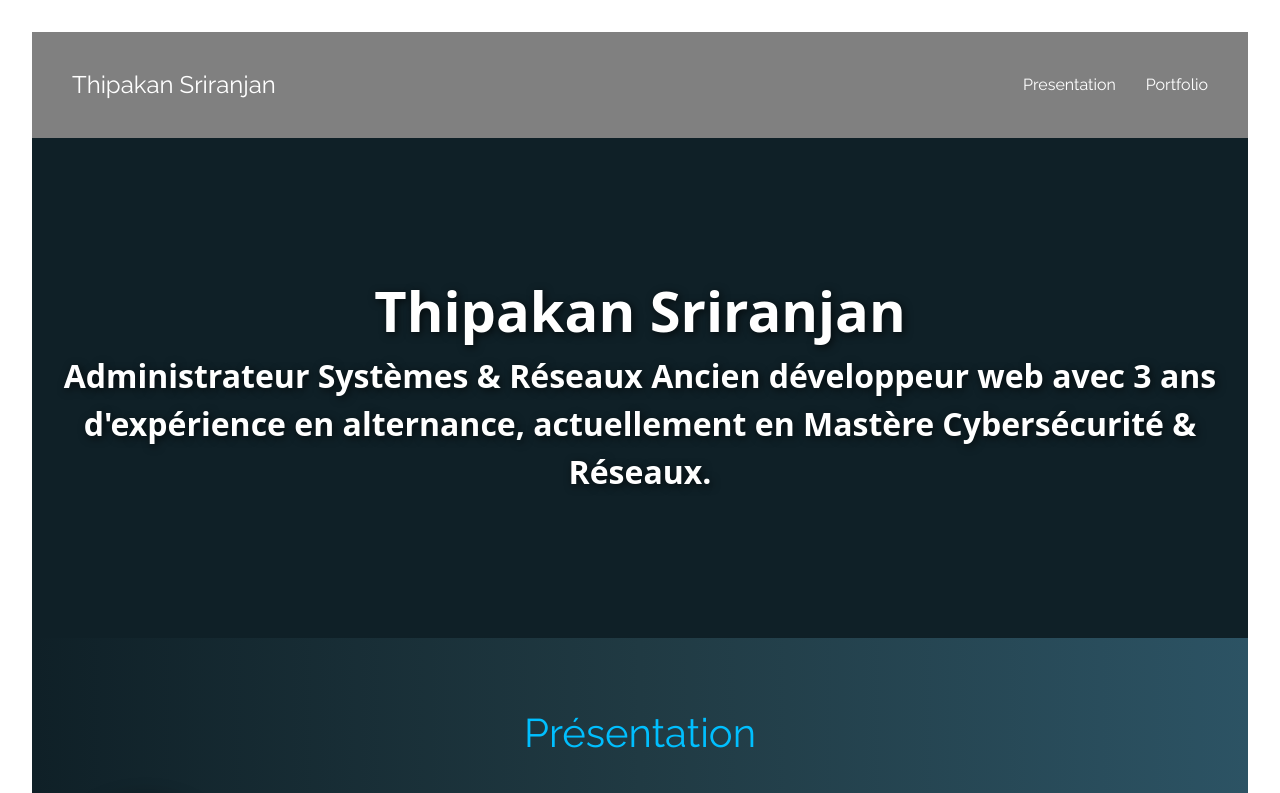
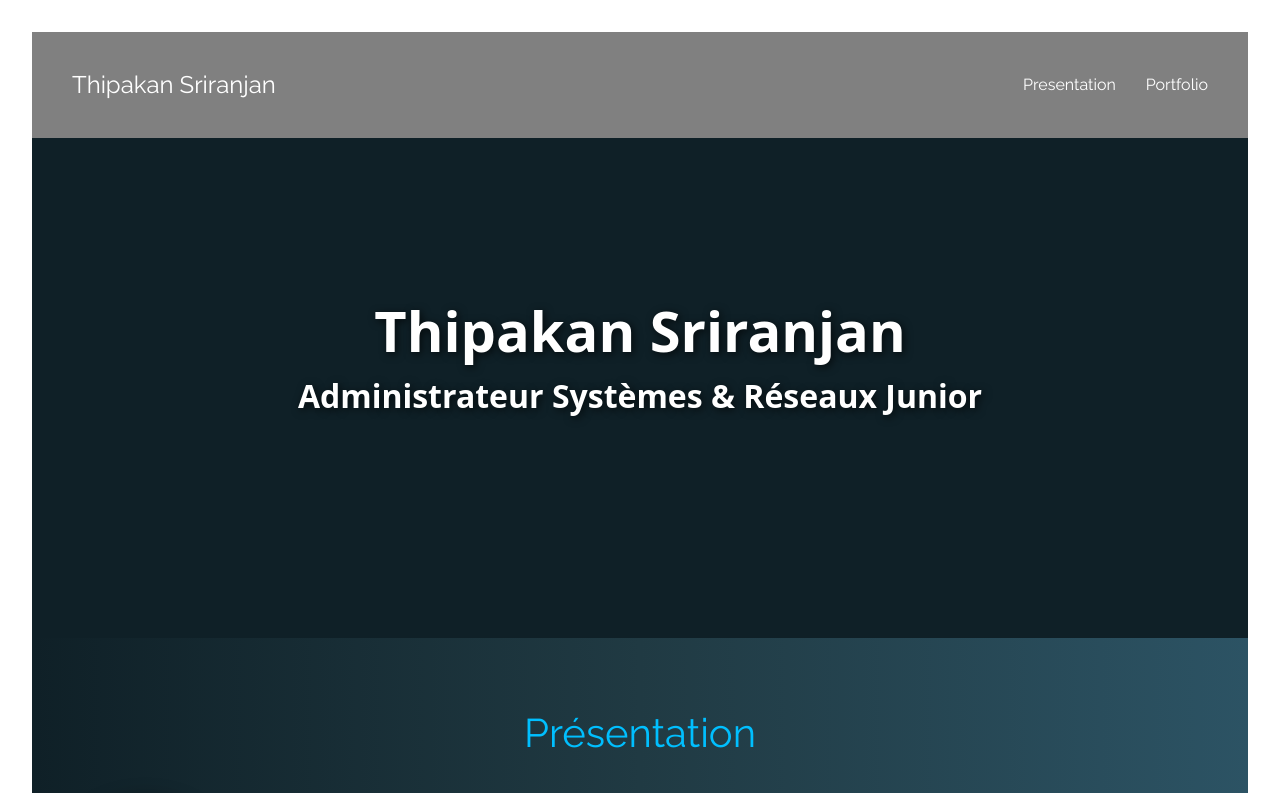
Before and after one commit to Thipakan/Portfolio-2, a React (Vite) app: page / in a window 1280 px wide. Shown: the top 793 px of the page. Built offline with nearby package versions, Linux system fonts and the light colour scheme.

Commit message:
Update Hero.jsx

```diff
--- a/src/components/Hero.jsx
+++ b/src/components/Hero.jsx
@@ -28,9 +28,12 @@ export default function Hero() {
         }}
       />
       <h1>Thipakan Sriranjan</h1>
-      <h2>Administrateur Systèmes & Réseaux
 
-Ancien développeur web avec 3 ans d'expérience en alternance, actuellement en Mastère Cybersécurité & Réseaux.</h2>
+    <h2>Administrateur Systèmes &amp; Réseaux Junior</h2>
+
+    <p class="subtitle">
+        Mastère Cybersécurité &amp; Réseaux | 3 ans d'expérience professionnelle
+    </p>
     </div>
   );
 }
```
